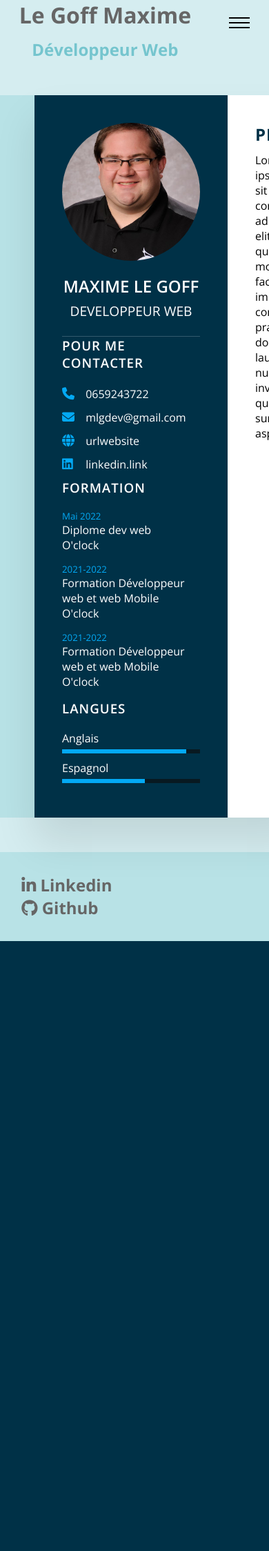
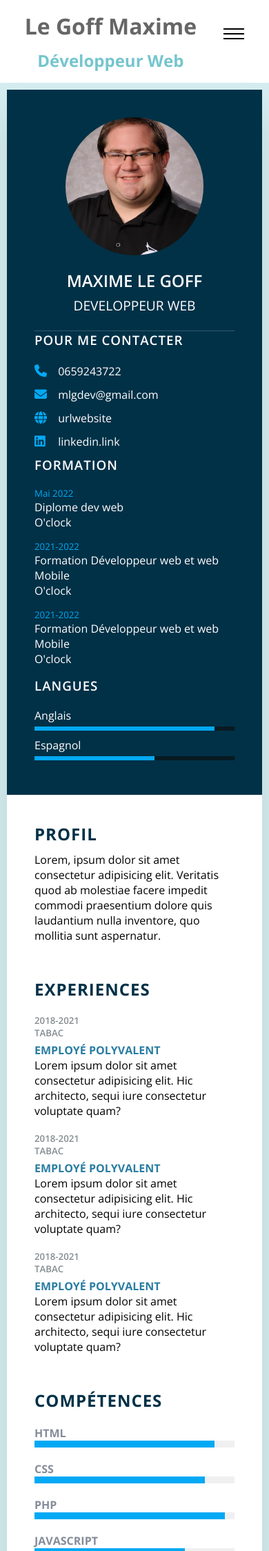
Before and after one commit to Maxime-Le-Goff/C.V, a PHP site: page /Parcours.html in a window 390 px wide; the page is wider, and only the part inside the window is pictured. Shown: the top 2248 px of that part at 69% size. Before the commit the page ends 1364 px from the top of that part, so only its background shows below. Run offline with PHP 8.4, Linux system fonts and the light colour scheme.

Commit message:
CV+ responsive

```diff
--- a/Parcours.html
+++ b/Parcours.html
@@ -27,7 +27,7 @@
                 </nav>
         </div>
     </header>
-    <main>
+    <main class="main-parcours">
         <div class="parcours-container">
             <div class="left-side">
                 <div class="profileText">
@@ -102,6 +102,81 @@
                     <h2 class="title2">Profil</h2>
                     <p>Lorem, ipsum dolor sit amet consectetur adipisicing elit. Veritatis quod ab molestiae facere impedit commodi praesentium dolore quis laudantium nulla inventore, quo mollitia sunt aspernatur.</p>
                 </div>
+                <div class="about">
+                    <h2 class="title2">Experiences</h2>
+                    <div class="box">
+                        <div class="year_company">
+                            <h5>2018-2021</h5>
+                            <h5>Tabac</h5>
+                        </div>
+                        <div class="text">
+                            <h4>Employé Polyvalent</h4>
+                            <p>Lorem ipsum dolor sit amet consectetur adipisicing elit. Hic architecto, sequi iure consectetur voluptate quam?</p>
+                        </div>
+                    </div>
+                    <div class="box">
+                        <div class="year_company">
+                            <h5>2018-2021</h5>
+                            <h5>Tabac</h5>
+                        </div>
+                        <div class="text">
+                            <h4>Employé Polyvalent</h4>
+                            <p>Lorem ipsum dolor sit amet consectetur adipisicing elit. Hic architecto, sequi iure consectetur voluptate quam?</p>
+                        </div>
+                    </div>
+                    <div class="box">
+                        <div class="year_company">
+                            <h5>2018-2021</h5>
+                            <h5>Tabac</h5>
+                        </div>
+                        <div class="text">
+                            <h4>Employé Polyvalent</h4>
+                            <p>Lorem ipsum dolor sit amet consectetur adipisicing elit. Hic architecto, sequi iure consectetur voluptate quam?</p>
+                        </div>
+                    </div>
+                </div>
+                <div class="about skills">
+                    <h2 class="title2">Compétences</h2>
+                    <div class="box">
+                        <h4>HTML</h4>
+                        <div class="percent">
+                            <div style="width:90%;"></div>
+                        </div>
+                    </div>
+                    <div class="box">
+                        <h4>CSS</h4>
+                        <div class="percent">
+                            <div style="width:85%;"></div>
+                        </div>
+                    </div>
+                    <div class="box">
+                        <h4>PHP</h4>
+                        <div class="percent">
+                            <div style="width:95%;"></div>
+                        </div>
+                    </div>
+                    <div class="box">
+                        <h4>Javascript</h4>
+                        <div class="percent">
+                            <div style="width:75%;"></div>
+                        </div>
+                    </div>
+                    <div class="box">
+                        <h4>SQL</h4>
+                        <div class="percent">
+                            <div style="width:70%;"></div>
+                        </div>
+                    </div>
+                </div>
+                <div class="about interest">
+                    <h2 class="title2">Centres d'intérêts</h2>
+                    <ul>
+                        <li><i class="fa-solid fa-gamepad"></i>Gaming</li>
+                        <li><i class="fa-solid fa-chess"></i>Chess</li>
+                        <li><i class="fa-solid fa-shuffle"></i>Lorem</li>
+                        <li></li>
+                    </ul>
+                </div>
             </div>
         </div>
     </main>
--- a/style.css
+++ b/style.css
@@ -6,7 +6,6 @@
 }
 body
 {
-  margin:0;
   font-family: 'Open Sans', sans-serif;
   background-color: rgba(117, 197, 206,0.3);;
 }
@@ -40,7 +39,8 @@ nav a:hover:after{
   align-items:baseline;
   color:#666666;
   width:100%;
-  /* background-color:#fff; */
+  background-color:#fff;
+  padding:1em;
 }
 .navbar
 {
@@ -86,21 +86,24 @@ nav a:hover:after{
 }
 .main-second-flex
 {
-  margin:auto;
   font-size:1.5rem;
   text-align: center;
   display:flex;
-  justify-content: space-around;
+  justify-content: center;
   margin-top:4em;
-  width:75%;
+  width:100%;
 }
 .main-second-competences
 {
   width:50%;
 }
-.main-second-presentation
+.main-second-card
 {
   width:50%;
+  display: flex;
+  justify-content: center;
+  align-items: center;
+  flex-direction:column;
 }
 
 .main-second-competences-list
@@ -122,16 +125,6 @@ nav a:hover:after{
   from {width:0%;}
   to {width:100%;}
 }
-/* .pb{
-  background-color: lightblue;
-  height:60px;
-  border-radius:5px;
-  width:0%;
-  display:flex;
-  align-items: center;
-  animation:pb 2s 1 forwards;
-  padding:0 0.5em;
-} */
 .span
 {
   text-align: right;
@@ -326,10 +319,7 @@ footer
   margin:0;
 }
 /******************************Contact form*****************************/
-main
-{
-  background-color:rgba(117, 197, 206,0.3);
-}
+
 .contact-container
 {
 	position: relative;
@@ -440,17 +430,16 @@ textarea
 	}
 }
 
-/******************************Card Contact*************************/
+/******************************Card *************************/
 .Card_card
 {
   width:320px;
-  height:550px;
+  height:575px;
   border-radius:30px;
   box-shadow:0px 20px 70px 0px rgba(0,0,0,0.21);
   position: relative;
   overflow:hidden;
   background-color: white;
-  margin-top:2em;
 }
 .Card_card .Card_back{
 
@@ -598,7 +587,12 @@ textarea
 }
 
 /*******************************Parcours Page******************************/
-
+.main-parcours
+{
+  display:flex;
+  justify-content: center;
+  align-items: center;
+}
 .parcours-container
 {
   position:relative;
@@ -750,3 +744,109 @@ textarea
   letter-spacing: 1px;
   margin-bottom:10px;
 }
+.about .box
+{
+  display:flex;
+  flex-direction:row;
+  margin:20px 0;
+}
+.about .box .year_company
+{
+  min-width:150px;
+
+}
+.about .box .year_company h5
+{
+  text-transform:uppercase;
+  color:#848c90;
+  font-weight:600;
+}
+.about .box .text h4
+{
+  text-transform: uppercase;
+  color:#2a7da2;
+  font-size:16px;
+}
+.skills .box
+{
+  position:relative;
+  width:100%;
+  display:grid;
+  grid-template-columns: 150px 1fr;
+  justify-content: center;
+  align-items: center;
+}
+.skills .box
+{
+  text-transform:uppercase;
+  color:#848c99;
+  font-weight:500;
+}
+.skills .box .percent
+{
+  position:relative;
+  width:100%;
+  height:10px;
+  background-color:#f0f0f0;
+}
+.skills .box .percent div
+{
+  position:absolute;
+  top:0;
+  left:0;
+  height:10px;
+  width:100%;
+  background-color: #03a9f4;
+}
+.interest ul
+{
+  display:grid;
+  grid-template-columns: repeat(4,1fr);
+}
+.interest ul li
+{
+  list-style:none;
+  color:#333;
+  font-weight:500;
+  margin:10px 0;
+}
+.interest ul li i
+{
+  color:#03a9f4;
+  font-size: 18px;
+  width:20px;
+  margin:0 10px;
+}
+@media(max-width:1000px)
+{
+  .parcours-container
+  {
+    margin:10px;
+    grid-template-columns: repeat(1,1fr);
+  }
+  .interest ul
+  {
+    grid-template-columns: repeat(2,1fr);
+
+  }
+}
+@media(max-width:600px)
+{
+  .about .box
+  {
+    flex-direction:column;
+  }
+  .about .box .year_company
+  {
+    margin-bottom:5px;
+  }
+  .interest ul
+  {
+    grid-template-columns: repeat(1,1fr);
+
+  }
+  .skills .box
+  {
+    grid-template-columns:repeat(1,1fr) ;
+  }
+}
```
Also changed, not shown: Contact.html (+0 -49 lines), Contact.js (deleted, +0 -13 lines), app.js (+14 -0 lines), home.html (+29 -2 lines).
